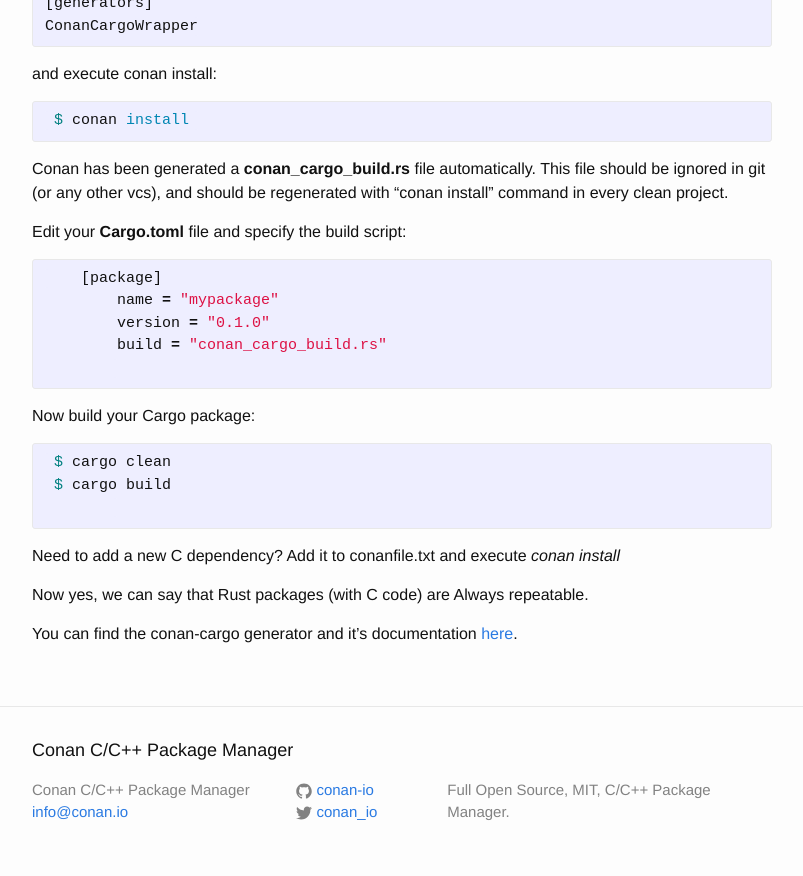
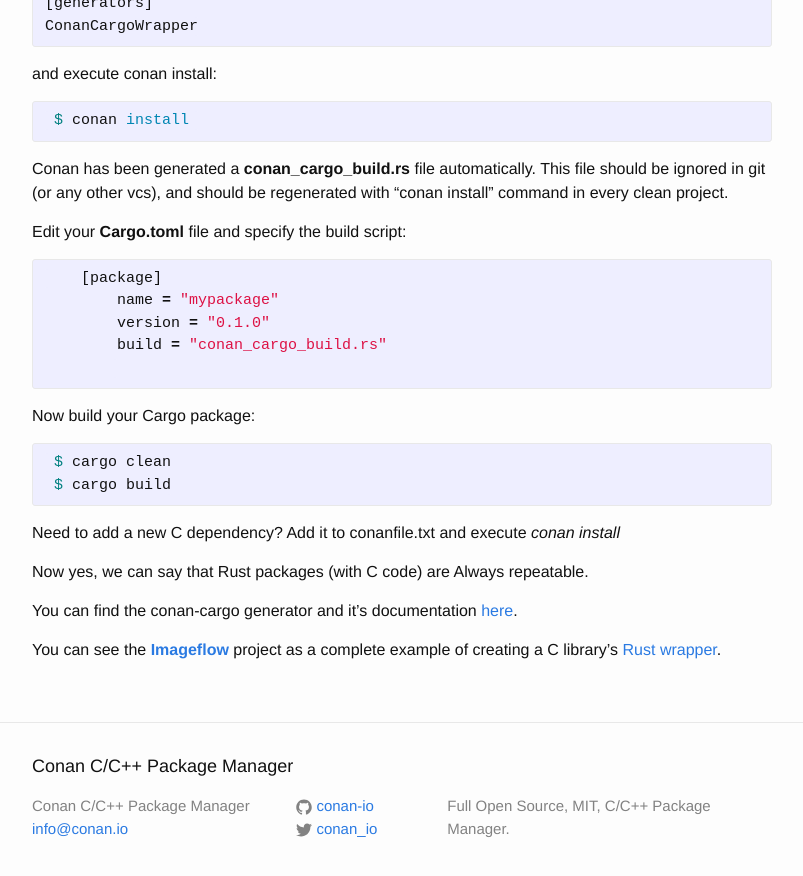
Before and after one commit to conan-io/conan-io.github.io, a Jekyll site: the page built from _posts/2016-06-16-Rust-Cargo-and-Conan-are-friends-with-benefits.markdown, in a window 1280 px wide and 900 px high, scrolled down 1457 px. Shown: the top 876 px of the window, without its empty margins (238-1041 px from the left). Built offline with Jekyll 4.4.1, drawn with Linux system fonts in a browser that asks for light colours; comment, search, counter and statistics services are not loaded.

Commit message:
Added imageflow example

```diff
--- a/_posts/2016-06-16-Rust-Cargo-and-Conan-are-friends-with-benefits.markdown
+++ b/_posts/2016-06-16-Rust-Cargo-and-Conan-are-friends-with-benefits.markdown
@@ -111,3 +111,5 @@ Now yes, we can say that Rust packages (with C code) are Always repeatable.
 
 
 You can find the conan-cargo generator and it's documentation <a href="https://github.com/lasote/conan-cargo-wrapper-generator">here</a>.
+
+You can see the <a href="https://github.com/imazen/imageflow">**Imageflow**</a> project as a complete example of creating a C library's <a href="https://github.com/imazen/imageflow/tree/master/wrappers/server">Rust wrapper</a>.
```
